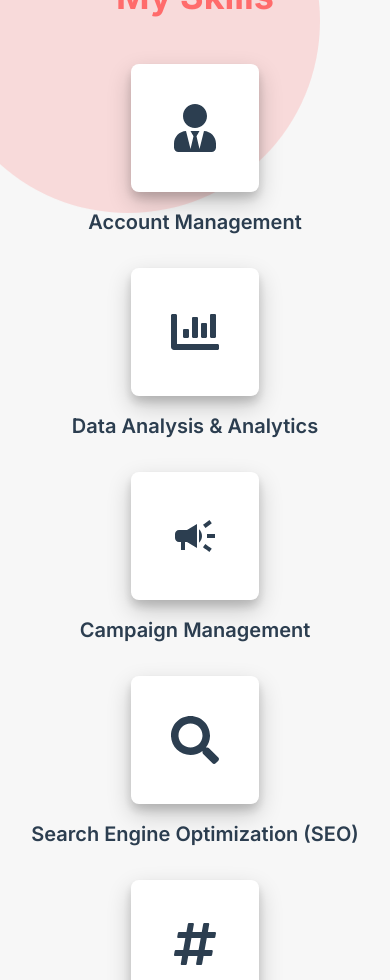
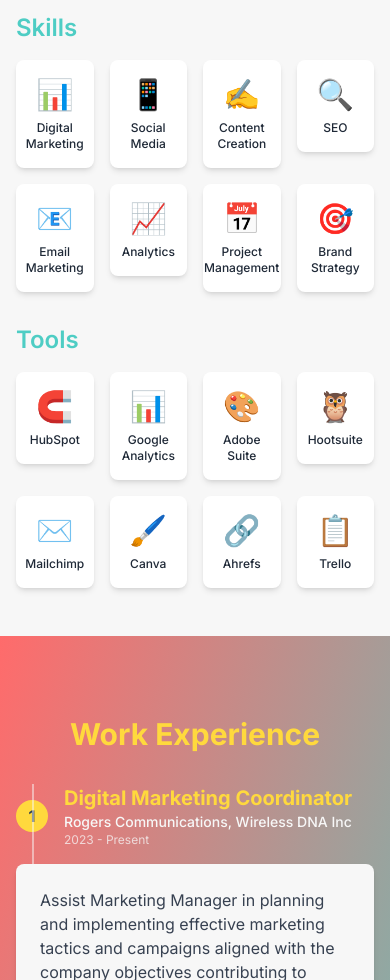
Before and after one commit to siddhantbajaj/rahi-portfolio, a Next.js app: page / in a window 390 px wide. Shown: the part 1020-2000 px from the top of the page. Built offline with nearby package versions, Linux system fonts and the light colour scheme.

Commit message:
Make work experience mobile friendly

```diff
--- a/app/components/Skills.tsx
+++ b/app/components/Skills.tsx
@@ -1,43 +1,66 @@
 'use client';
 
 import React from 'react';
-import { FaUserTie, FaChartBar, FaSearch, FaHashtag, FaUserFriends } from 'react-icons/fa';
-import { MdCampaign } from 'react-icons/md';
+import { motion } from 'framer-motion';
+import { useInView } from 'react-intersection-observer';
 
-const skills = [
-  { name: 'Account Management', icon: FaUserTie, color: '#1877F2' },
-  { name: 'Data Analysis & Analytics', icon: FaChartBar, color: '#E4405F' },
-  { name: 'Campaign Management', icon: MdCampaign, color: '#1DA1F2' },
-  { name: 'Search Engine Optimization (SEO)', icon: FaSearch, color: '#0A66C2' },
-  { name: 'Social Media & Content Marketing', icon: FaHashtag, color: '#4285F4' },
-  { name: 'Influencer Management', icon: FaUserFriends, color: '#FF6B6B' }, // New skill added
+const skillsAndTools = [
+  {
+    category: "Skills",
+    items: [
+      { name: "Digital Marketing", icon: "📊" },
+      { name: "Social Media", icon: "📱" },
+      { name: "Content Creation", icon: "✍️" },
+      { name: "SEO", icon: "🔍" },
+      { name: "Email Marketing", icon: "📧" },
+      { name: "Analytics", icon: "📈" },
+      { name: "Project Management", icon: "📅" },
+      { name: "Brand Strategy", icon: "🎯" }
+    ]
+  },
+  {
+    category: "Tools",
+    items: [
+      { name: "HubSpot", icon: "🧲" },
+      { name: "Google Analytics", icon: "📊" },
+      { name: "Adobe Suite", icon: "🎨" },
+      { name: "Hootsuite", icon: "🦉" },
+      { name: "Mailchimp", icon: "✉️" },
+      { name: "Canva", icon: "🖌️" },
+      { name: "Ahrefs", icon: "🔗" },
+      { name: "Trello", icon: "📋" }
+    ]
+  }
 ];
 
 export default function Skills() {
+  const [ref, inView] = useInView({
+    triggerOnce: true,
+    threshold: 0.1,
+  });
+
   return (
-    <section id="skills" className="py-20 bg-light text-dark relative overflow-hidden">
-      {/* Animated background elements */}
-      <div className="absolute inset-0 overflow-hidden">
-        <div className="absolute -top-16 -left-16 w-96 h-96 bg-primary opacity-20 rounded-full animate-float"></div>
-        <div className="absolute top-1/2 -right-32 w-128 h-128 bg-secondary opacity-20 rounded-full animate-float-delay"></div>
-        <div className="absolute -bottom-24 left-1/4 w-64 h-64 bg-accent opacity-20 rotate-45 animate-spin-slow"></div>
-      </div>
-
-      <div className="container mx-auto px-4 relative z-10">
-        <h2 className="text-4xl font-bold text-center mb-12 text-primary">My Skills</h2>
-        <div className="grid grid-cols-1 md:grid-cols-2 lg:grid-cols-3 gap-8">
-          {skills.map((skill, index) => (
-            <div key={index} className="flex flex-col items-center group">
-              <div
-                className="w-32 h-32 rounded-lg flex items-center justify-center text-5xl mb-4 transition-all duration-300 group-hover:scale-110 bg-white shadow-xl overflow-hidden relative transform hover:rotate-3"
-                style={{ boxShadow: `0 10px 25px rgba(0,0,0,0.2), 0 6px 10px rgba(0,0,0,0.15)` }}
-              >
-                <div className="absolute inset-0 bg-gradient-to-br from-primary to-secondary opacity-0 group-hover:opacity-90 transition-opacity duration-300"></div>
-                {React.createElement(skill.icon, {
-                  className: "relative z-10 text-dark group-hover:text-light transition-colors duration-300"
-                })}
+    <section id="skills" className="py-12 md:py-20 bg-light">
+      <div className="container mx-auto px-4 sm:px-6 lg:px-8">
+        <h2 className="text-3xl md:text-4xl font-bold text-center mb-8 md:mb-12 text-primary">Skills & Tools</h2>
+        <div ref={ref} className="space-y-8">
+          {skillsAndTools.map((section, sectionIndex) => (
+            <div key={section.category}>
+              <h3 className="text-2xl font-semibold mb-4 text-secondary">{section.category}</h3>
+              <div className="grid grid-cols-4 md:grid-cols-8 gap-4">
+                {section.items.map((item, index) => (
+                  <motion.div
+                    key={item.name}
+                    initial={{ opacity: 0, scale: 0.8 }}
+                    animate={inView ? { opacity: 1, scale: 1 } : { opacity: 0, scale: 0.8 }}
+                    transition={{ duration: 0.3, delay: index * 0.05 }}
+                    className="bg-white p-4 rounded-lg shadow-md hover:shadow-lg transition-shadow duration-300 flex flex-col items-center justify-center aspect-square"
+                  >
+                    <div className="text-3xl mb-2">{item.icon}</div>
+                    <div className="text-xs font-medium text-gray-800 text-center">{item.name}</div>
+                  </motion.div>
+                ))}
               </div>
-              <p className="text-xl font-semibold text-dark group-hover:text-primary transition-colors duration-300 text-center">{skill.name}</p>
             </div>
           ))}
         </div>
--- a/app/components/WorkExperience.tsx
+++ b/app/components/WorkExperience.tsx
@@ -55,30 +55,30 @@
         <h2 className="text-3xl md:text-4xl font-bold text-center mb-8 md:mb-12 text-accent">Work Experience</h2>
         <div className="relative">
           {/* Timeline line */}
-          <div className="absolute left-0 md:left-1/2 h-full w-0.5 bg-light opacity-50 transform -translate-x-1/2"></div>
+          <div className="absolute left-4 md:left-1/2 top-0 h-full w-0.5 bg-light opacity-50 transform md:-translate-x-1/2"></div>
 
           {experiences.map((exp, index) => (
-            <motion.div
-              key={index}
-              className={`mb-8 flex justify-between items-center w-full ${
-                index % 2 === 0 ? 'flex-row-reverse' : ''
-              }`}
-              initial={{ opacity: 0, y: 20 }}
-              animate={{ opacity: 1, y: 0 }}
-              transition={{ duration: 0.5, delay: index * 0.1 }}
-            >
-              <div className="order-1 w-5/12"></div>
-              <div className="z-20 flex items-center order-1 bg-accent shadow-xl w-8 h-8 rounded-full">
-                <h1 className="mx-auto font-semibold text-lg text-dark">{index + 1}</h1>
+            <div key={index} className={`mb-8 flex flex-col md:flex-row ${index % 2 === 0 ? 'md:flex-row-reverse' : ''} justify-between items-start md:items-center`}>
+              <div className={`flex items-center mb-4 md:mb-0 md:w-5/12 ${index % 2 === 0 ? 'md:justify-start' : 'md:justify-end'}`}>
+                <div className={`w-8 h-8 bg-accent rounded-full flex items-center justify-center mr-4 ${index % 2 === 0 ? 'md:order-last md:ml-4 md:mr-0' : 'md:order-first md:mr-4 md:ml-0'}`}>
+                  <span className="text-dark font-bold">{index + 1}</span>
+                </div>
+                <div className="md:hidden">
+                  <h3 className="font-bold text-xl text-accent">{exp.title}</h3>
+                  <p className="text-sm font-medium">{exp.company}</p>
+                  <p className="text-xs opacity-75">{exp.period}</p>
+                </div>
               </div>
               <motion.div
-                className="order-1 bg-light rounded-lg shadow-md w-5/12 px-6 py-4"
+                className="bg-light text-dark rounded-lg shadow-md p-6 md:w-5/12"
                 layoutId={`card-${index}`}
               >
-                <h3 className="font-bold text-dark text-xl mb-2">{exp.title}</h3>
-                <p className="text-sm text-primary font-medium mb-1">{exp.company}</p>
-                <p className="text-gray-600 text-xs mb-2">{exp.period}</p>
-                <p className="text-gray-600 mb-4">{exp.description}</p>
+                <div className="hidden md:block">
+                  <h3 className="font-bold text-xl text-primary mb-2">{exp.title}</h3>
+                  <p className="text-sm font-medium text-secondary mb-1">{exp.company}</p>
+                  <p className="text-xs text-gray-600 mb-2">{exp.period}</p>
+                </div>
+                <p className="text-gray-700 mb-4">{exp.description}</p>
                 <button
                   onClick={() => setExpandedIndex(expandedIndex === index ? null : index)}
                   className="text-primary hover:text-primary-dark transition-colors duration-300 text-sm font-medium"
@@ -103,7 +103,7 @@
                   )}
                 </AnimatePresence>
               </motion.div>
-            </motion.div>
+            </div>
           ))}
         </div>
       </div>
```
